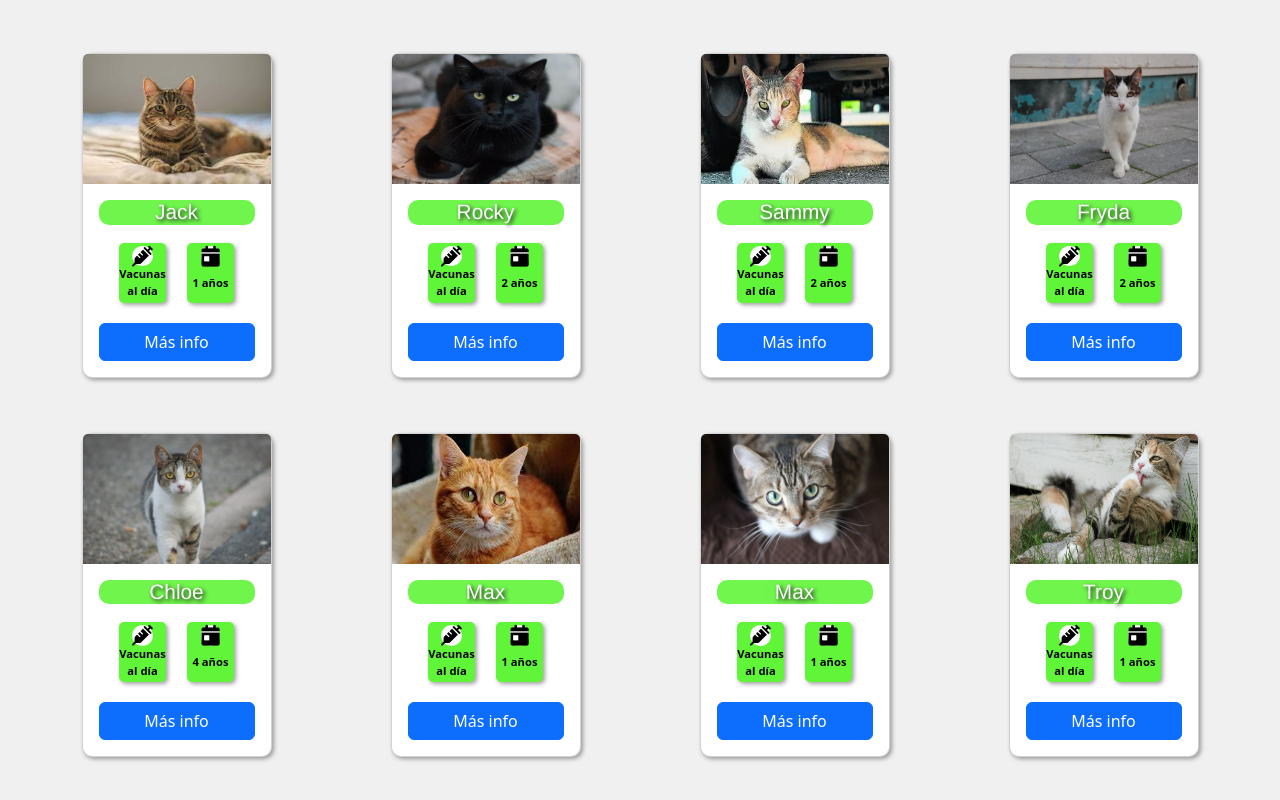
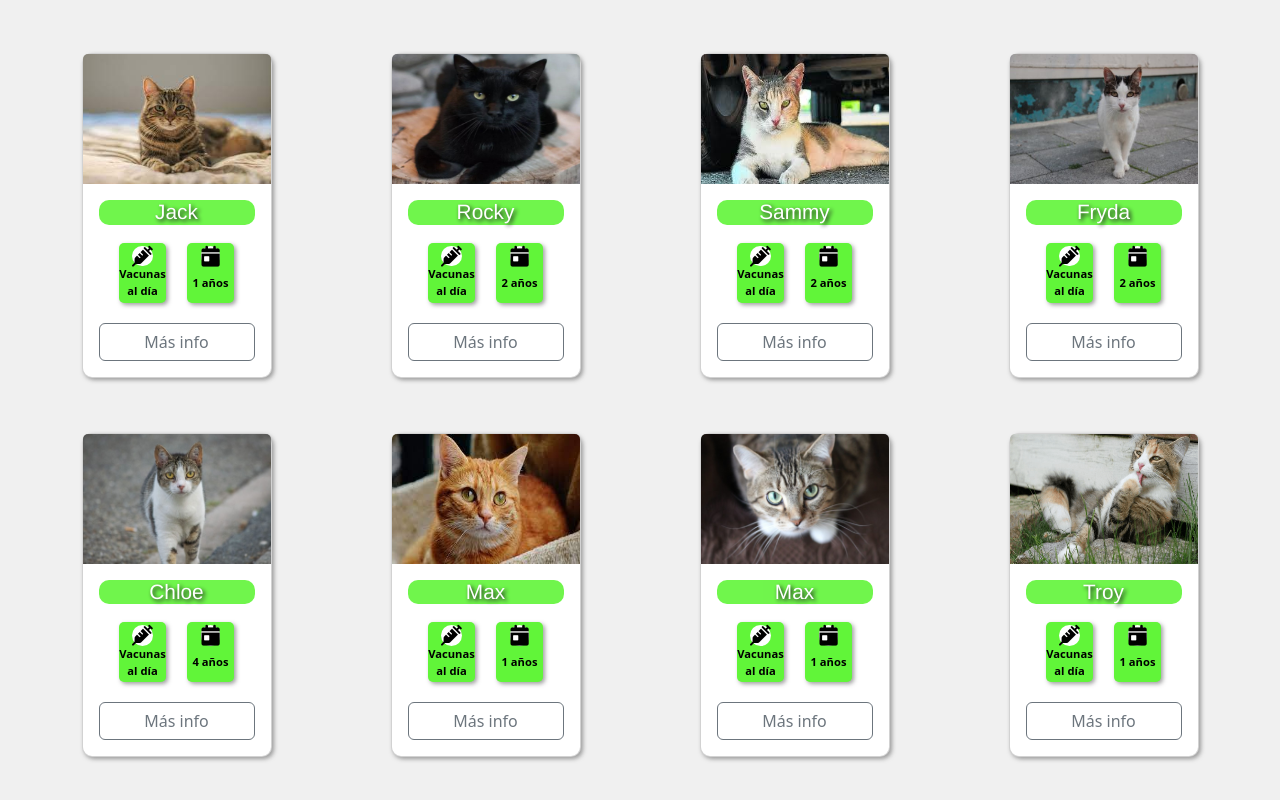
Before and after one commit to FranciscoRiorda/CoderHouse, a website: page pages/gatos.html in a window 1280 px wide. Shown: the part 470-1270 px from the top of the page. Drawn offline with nearby package versions, Linux system fonts and the light colour scheme.

Commit message:
Actualización

```diff
--- a/pages/gatos.html
+++ b/pages/gatos.html
@@ -90,7 +90,7 @@
                                     </div>
                                 </div>
                                 <div class="btnFooter">
-                                    <a href="./contactanos.html" class="btn btn-primary col-12">Más info</a>
+                                    <a href="./pages/contactanos.html" class="btn btn-outline-secondary col-12">Más info</a>
                                 </div>
                             </div>
                         </div>
@@ -115,7 +115,7 @@
                                     </div>
                                 </div>
                                 <div class="btnFooter">
-                                    <a href="./contactanos.html" class="btn btn-primary col-12">Más info</a>
+                                    <a href="./pages/contactanos.html" class="btn btn-outline-secondary col-12">Más info</a>
                                 </div>
                             </div>
                         </div>
@@ -140,7 +140,7 @@
                                     </div>
                                 </div>
                                 <div class="btnFooter">
-                                    <a href="./contactanos.html" class="btn btn-primary col-12">Más info</a>
+                                    <a href="./pages/contactanos.html" class="btn btn-outline-secondary col-12">Más info</a>
                                 </div>
                             </div>
                         </div>
@@ -164,7 +164,7 @@
                                     </div>
                                 </div>
                                 <div class="btnFooter">
-                                    <a href="./contactanos.html" class="btn btn-primary col-12">Más info</a>
+                                    <a href="./pages/contactanos.html" class="btn btn-outline-secondary col-12">Más info</a>
                                 </div>
                             </div>
                         </div>
@@ -189,7 +189,7 @@
                                     </div>
                                 </div>
                                 <div class="btnFooter">
-                                    <a href="./contactanos.html" class="btn btn-primary col-12">Más info</a>
+                                    <a href="./pages/contactanos.html" class="btn btn-outline-secondary col-12">Más info</a>
                                 </div>
                             </div>
                         </div>
@@ -213,7 +213,7 @@
                                     </div>
                                 </div>
                                 <div class="btnFooter">
-                                    <a href="./contactanos.html" class="btn btn-primary col-12">Más info</a>
+                                    <a href="./pages/contactanos.html" class="btn btn-outline-secondary col-12">Más info</a>
                                 </div>
                             </div>
                         </div>
@@ -237,7 +237,7 @@
                                     </div>
                                 </div>
                                 <div class="btnFooter">
-                                    <a href="./contactanos.html" class="btn btn-primary col-12">Más info</a>
+                                    <a href="./pages/contactanos.html" class="btn btn-outline-secondary col-12">Más info</a>
                                 </div>
                             </div>
                         </div>
@@ -262,7 +262,7 @@
                                     </div>
                                 </div>
                                 <div class="btnFooter">
-                                    <a href="./contactanos.html" class="btn btn-primary col-12">Más info</a>
+                                    <a href="./pages/contactanos.html" class="btn btn-outline-secondary col-12">Más info</a>
                                 </div>
                             </div>
                         </div>
```
Also changed, not shown: pages/otrasEspecies.html (+5 -5 lines), pages/perros.html (+8 -8 lines).
